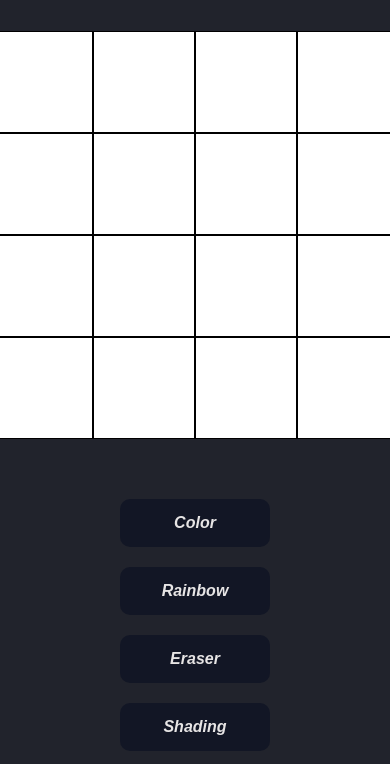
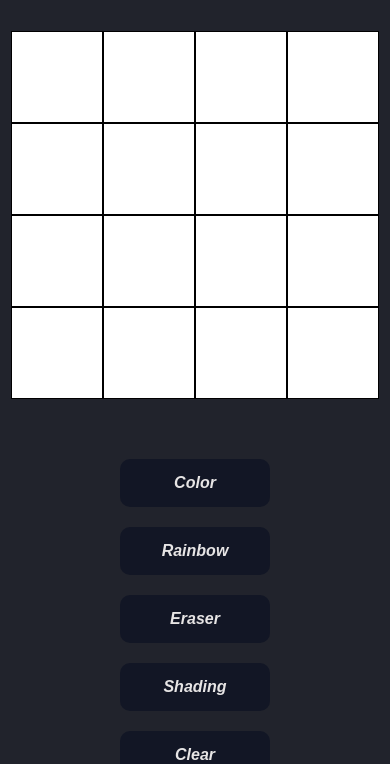
Before and after one commit to heimesh/etchaSketch, a plain HTML site: page index.html in a window 390 px wide. Shown: the part 80-844 px from the top of the page. Drawn offline with Linux system fonts and the light colour scheme.

Commit message:
modified responsivness

```diff
--- a/style.css
+++ b/style.css
@@ -106,3 +106,10 @@ button{
         width: 100px;
     }
 }
+
+@media (max-width: 440px) {
+    .col{
+        height: 90px;
+        width: 90px;
+    }
+}
```
